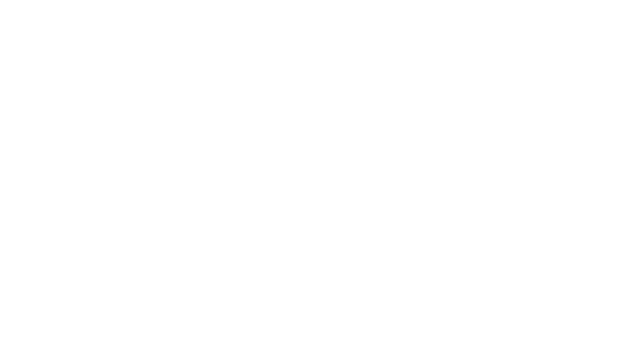
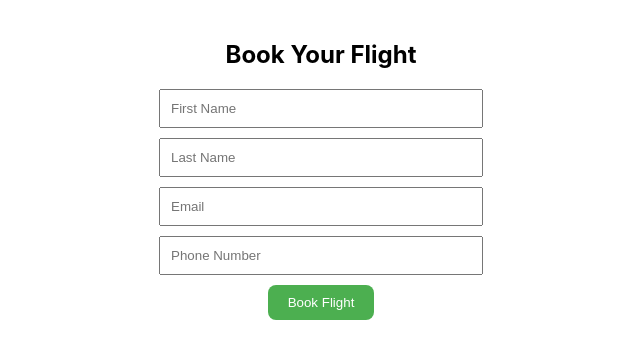
Before and after one commit to Rishu2905/AIRLINE-RESERVATION, a React (Create React App) app: page /bookflight in a window 1280 px wide. Before the commit this address had no page. Shown: the top 358 px of the page, without its empty margins (319-959 px from the left). Built offline with nearby package versions, Linux system fonts and the light colour scheme.

Commit message:
book flight page created

```diff
--- a/src/App.js
+++ b/src/App.js
@@ -3,6 +3,7 @@
 import FlightSearchPage from "./FlightSearchPage";
 import Flightdetails from "./Flightdetails";
 import Bookingstatus from "./Bookingstatus";
+import Bookflight from "./Bookflight";
 
 function App() {
   return (
@@ -11,8 +12,9 @@
         <Route path="/" element={<FlightSearchPage />} />
         <Route path="/login" element={<h2>Login Page</h2>} />
         <Route path="/signup" element={<h2>Signup Page</h2>} />
-        <Route path = "/booking-status" element={<h2><Bookingstatus /></h2>} />
+        <Route path = "/booking-status" element={<Bookingstatus />} />
         <Route path="/flightdetails" element={<Flightdetails /> } />
+        <Route path="/bookflight" element={<Bookflight />} />
         {/* <Flightdetails /> */}
       </Routes>
     </Router>
--- /dev/null
+++ b/src/Bookflight.js
@@ -0,0 +1,89 @@
+import React, { useState } from 'react';
+import axios from 'axios';
+
+function Bookflight(){
+    const [firstname,setfirstName]=useState("");
+    const [lastname,setlastName]=useState("");
+    const [email,setEmail]=useState("");
+    const [number,setNumber]=useState("");
+    const [message,setMessage]=useState("");
+
+
+    const addData =() =>{
+        try{
+        axios.post('http://localhost:5000/api/flightbookings/',
+            {firstname,lastname,email,number}
+
+        )
+        console.log('added successfully');}
+
+        catch (err){
+            console.error('couldnt book',err);
+        }
+    }
+
+
+ return (
+    <div style={{ textAlign: "center", marginTop: "40px" }}>
+      <h2>Book Your Flight</h2>
+
+      <div
+        style={{
+          display: "flex",
+          flexDirection: "column",
+          alignItems: "center",
+          gap: "10px",
+          width: "300px",
+          margin: "20px auto",
+        }}
+      >
+        <input
+          type="text"
+          placeholder="First Name"
+          value={firstname}
+          onChange={(e) => setfirstName(e.target.value)}
+          style={{ padding: "10px", width: "100%" }}
+        />
+        <input
+          type="text"
+          placeholder="Last Name"
+          value={lastname}
+          onChange={(e) => setlastName(e.target.value)}
+          style={{ padding: "10px", width: "100%" }}
+        />
+        <input
+          type="email"
+          placeholder="Email"
+          value={email}
+          onChange={(e) => setEmail(e.target.value)}
+          style={{ padding: "10px", width: "100%" }}
+        />
+        <input
+          type="text"
+          placeholder="Phone Number"
+          value={number}
+          onChange={(e) => setNumber(e.target.value)}
+          style={{ padding: "10px", width: "100%" }}
+        />
+
+        <button
+          onClick={addData}
+          style={{
+            padding: "10px 20px",
+            backgroundColor: "#4CAF50",
+            color: "white",
+            border: "none",
+            borderRadius: "8px",
+            cursor: "pointer",
+          }}
+        >
+          Book Flight
+        </button>
+
+        {message && <p style={{ marginTop: "10px", color: "gray" }}>{message}</p>}
+      </div>
+    </div>
+  );
+}
+
+export default Bookflight;
--- a/src/FlightSearchPage.js
+++ b/src/FlightSearchPage.js
@@ -233,9 +233,7 @@
                 backgroundColor: "#f0f0f0",
                 cursor: "pointer",
               }}
-              onClick={() => alert(`Booking flight ${flight.flight_number}`)}
-            >
-              Book
+              onClick={() => navigate("/Bookflight")}>Book
             </button>
           </div>
         </li>
```
